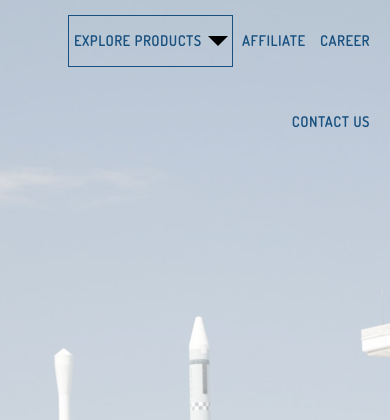
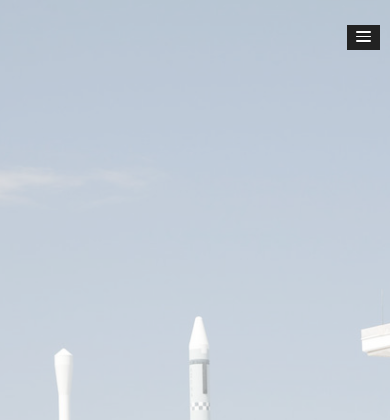
Before and after one commit to increase21/buzz-funding-page, a PHP site: page / in a window 390 px wide. Shown: the top 420 px of the page. Run offline with PHP 8.4, Linux system fonts and the light colour scheme; some libraries are stand-ins or nearby versions; some web fonts are replaced.

```diff
--- a/index.html
+++ b/index.html
@@ -14,6 +14,7 @@
    <link rel="apple-touch-icon" href="images/icon-red/apple-touch-icon-57x57.png" />
    <link rel="apple-touch-icon" sizes="72x72" href="images/icon-red/apple-touch-icon-72x72.png" />
    <link rel="apple-touch-icon" sizes="114x114" href="images/icon-red/apple-touch-icon-114x114.png" />
+   <!-- <link rel="stylesheet" href="https://fonts.googleapis.com/icon?family=Material+Icons"> -->
 
    <!--All CSS Link-->
    <link rel="stylesheet" href="css/bootstrap.min.css" />
@@ -41,7 +42,9 @@
             <div class="col-lg-12 col-12">
                <!-- <div class="col-lg-9 col-4 text-right"> -->
                <!--Mobile Menu -->
-               <div id="mobile-menu" class="mobile-menu-lit"></div>
+               <div id="mobile-menu" class="mobile-menu-lit">
+                  <!-- <i class="material-icons">menu</i> -->
+               </div>
 
                <ul id="nav" class="nav-lit text-right">
                   <li>
--- a/style.css
+++ b/style.css
@@ -1599,4 +1599,12 @@ footer a {
    .form-control {
       width: 100% !important;
    }
-}
+
+   #nav {
+      display: none
+   }
+
+   #mobile-menu {
+      display: block
+   }
+}
```
